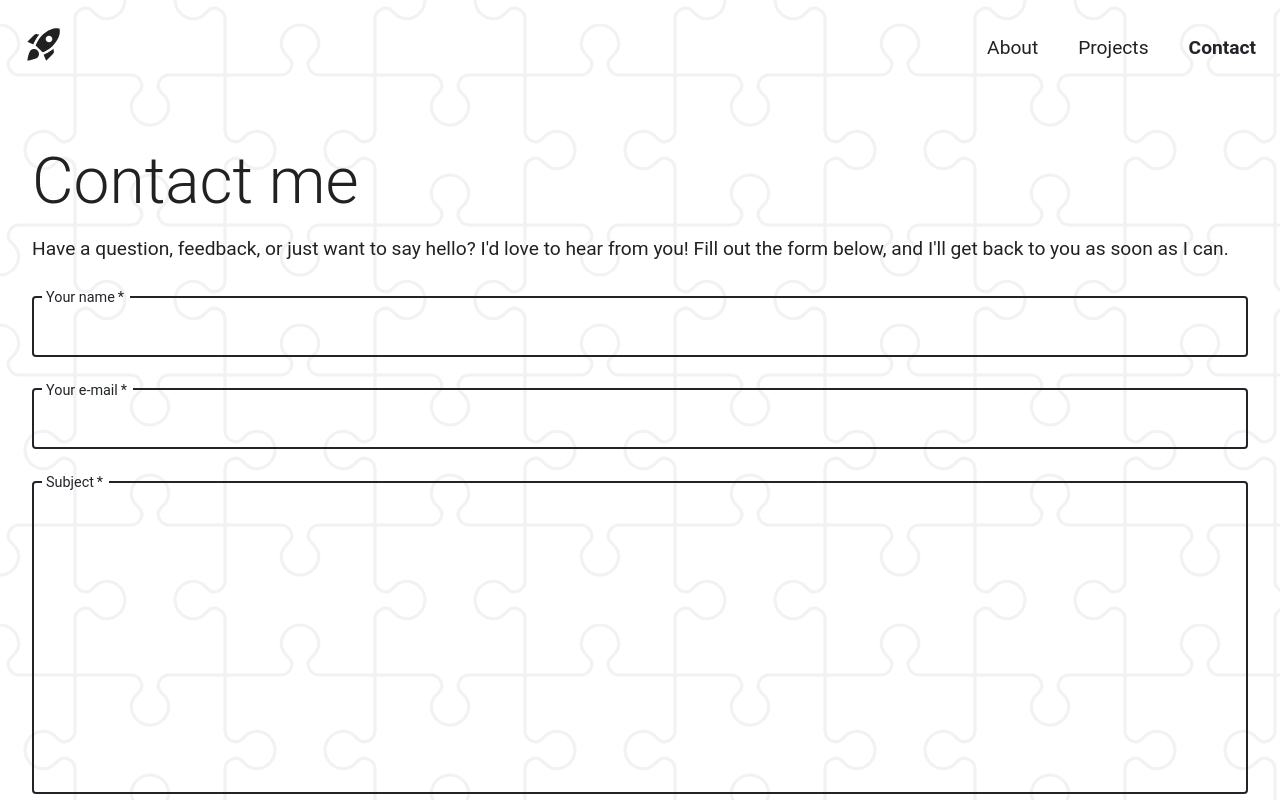
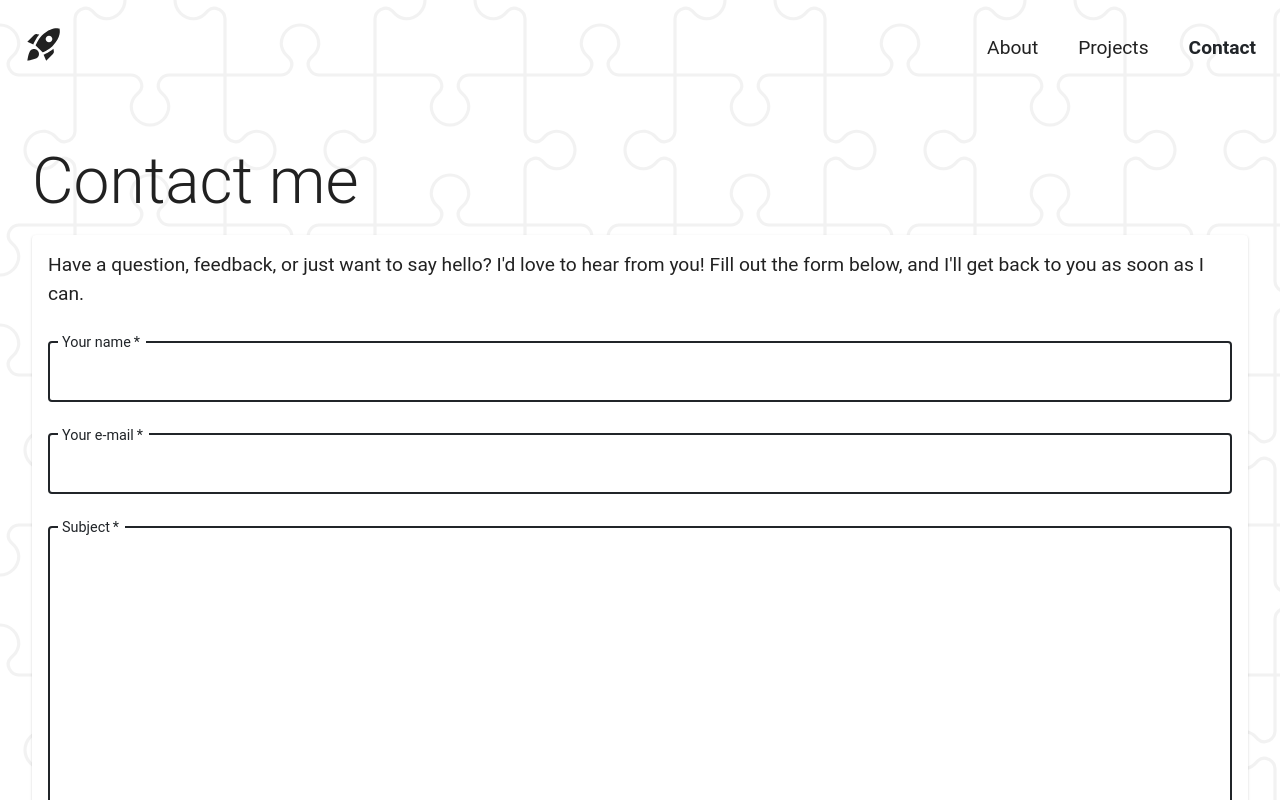
Before and after one commit to balazs9510/portfolio, a React (Vite) app in the folder client/: page /#/contact in a window 1280 px wide. Shown: the top 800 px of the page. Built offline with nearby package versions, Linux system fonts and the light colour scheme.

Commit message:
Cleanup contact

```diff
--- a/client/src/assets/locales/en.json
+++ b/client/src/assets/locales/en.json
@@ -182,7 +182,7 @@
       },
       "subject": {
         "label": "Subject",
-        "min": "Subject is required.",
+        "min": "Subject is minimum 100 characters",
         "max": "Subject must less than 1000 characters."
       }
     }
--- /dev/null
+++ b/client/src/components/Contact/Contact.schema.tsx
@@ -0,0 +1,32 @@
+import { z } from "zod";
+import useTr from "../../hooks/useTr";
+
+// Define the schema structure outside the hook
+const createSchema = (tr: ReturnType<typeof useTr>["tr"]) =>
+  z.object({
+    name: z
+      .string()
+      .min(5, tr.contact.fields.name.min)
+      .max(400, tr.contact.fields.name.max),
+    email: z
+      .string()
+      .min(1, tr.contact.fields.email.min)
+      .max(400, tr.contact.fields.email.max)
+      .email(tr.contact.fields.email.email),
+    subject: z
+      .string()
+      .min(100, tr.contact.fields.subject.min)
+      .max(1000, tr.contact.fields.subject.max),
+  });
+
+export type ContactSchemaType = z.infer<ReturnType<typeof createSchema>>;
+
+const useContactSchema = () => {
+  const { tr } = useTr();
+
+  const schema = createSchema(tr);
+
+  return { schema };
+};
+
+export default useContactSchema;
--- a/client/src/components/Contact/Contact.tsx
+++ b/client/src/components/Contact/Contact.tsx
@@ -1,30 +1,14 @@
-import { Button, TextField, Typography } from "@mui/material";
-import { z } from "zod";
+import { Button, Paper, TextField, Typography } from "@mui/material";
 import useTr from "../../hooks/useTr";
 import { Controller, useForm } from "react-hook-form";
 import { zodResolver } from "@hookform/resolvers/zod";
 import { useNavigate } from "react-router-dom";
+import useContactSchema, { ContactSchemaType } from "./Contact.schema";
 
 const Contact = () => {
   const { tr } = useTr();
   const navigate = useNavigate();
-  const schema = z.object({
-    name: z
-      .string()
-      .min(1, tr.contact.fields.name.min)
-      .max(400, tr.contact.fields.name.max),
-    email: z
-      .string()
-      .min(1, tr.contact.fields.email.min)
-      .max(400, tr.contact.fields.email.max)
-      .email(tr.contact.fields.email.email),
-    subject: z
-      .string()
-      .min(1, tr.contact.fields.subject.min)
-      .max(1000, tr.contact.fields.subject.max),
-  });
 
-  type ContactSchemaType = z.infer<typeof schema>;
   const {
     control,
     trigger,
@@ -36,7 +20,7 @@ const Contact = () => {
       email: "",
       subject: "",
     },
-    resolver: zodResolver(schema),
+    resolver: zodResolver(useContactSchema().schema),
   });
 
   const onSubmit = async (data: ContactSchemaType) => {
@@ -53,8 +37,6 @@ const Contact = () => {
           Accept: "application/json",
         },
       });
-      console.log(result);
-      console.log(await result.text());
       if (result.ok) {
         navigate("/thanks");
       }
@@ -101,6 +83,8 @@ const Contact = () => {
       <Typography variant="h1" mb={2}>
         {tr.contact.title}
       </Typography>
+
+      <Paper sx={{ p: 2 }}>
         <Typography variant="body1" mb={4}>
           {tr.contact.subtitle}
         </Typography>
@@ -108,10 +92,12 @@ const Contact = () => {
           {renderField("name")}
           {renderField("email")}
           {renderField("subject", undefined, true)}
+
           <Button variant="contained" type="submit">
             {tr.contact.submit}
           </Button>
         </form>
+      </Paper>
     </>
   );
 };
```
Lines whose indentation alone changed are shown as unchanged.
